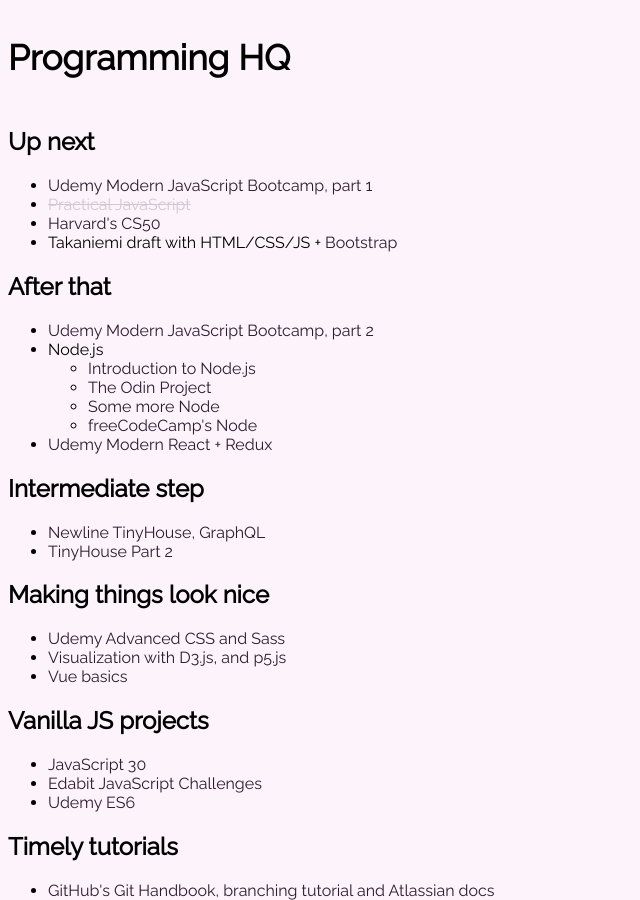
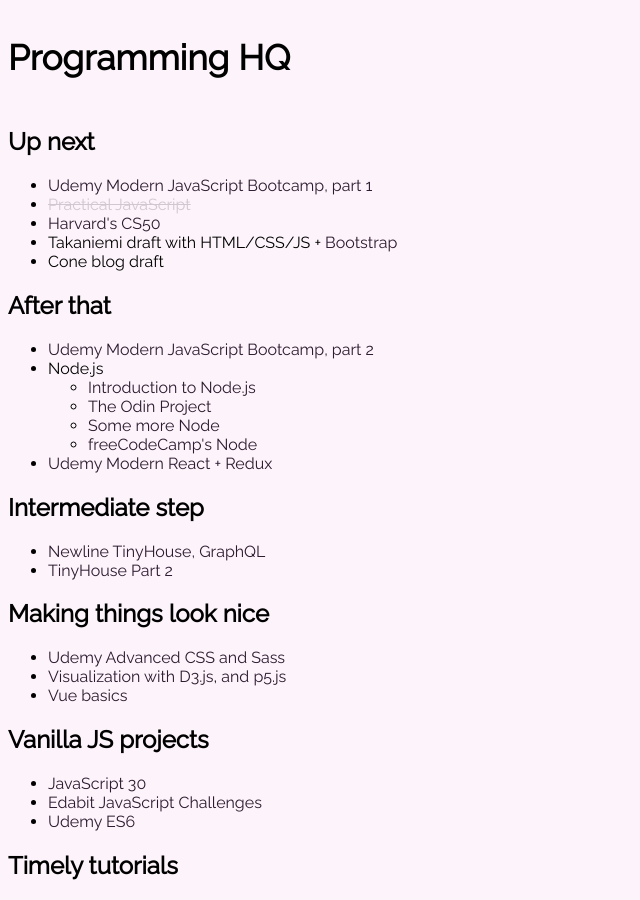
Before and after one commit to neliraituri/neliraituri.github.io, a Jekyll site: the page index.html, which Jekyll copies as it is, in a window 1280 px wide and 900 px high. Shown: the whole window, without its empty margins (0-640 px from the left). Built offline with Jekyll 4.4.1, drawn with Linux system fonts in a browser that asks for light colours.

Commit message:
Adds item

```diff
--- a/index.html
+++ b/index.html
@@ -17,6 +17,7 @@
       <li><a href="https://watchandcode.com/courses/enrolled/60264" class="completed">Practical JavaScript</a></li>
       <li><a href="https://www.edx.org/course/cs50s-introduction-to-computer-science">Harvard's CS50</a></li>
       <li>Takaniemi draft with HTML/CSS/JS + <a href="https://getbootstrap.com/docs/4.4/getting-started/introduction/">Bootstrap</a></li>
+      <li>Cone blog draft</li>
     </ul>
   <h2>After that</h2>
     <ul>
```
